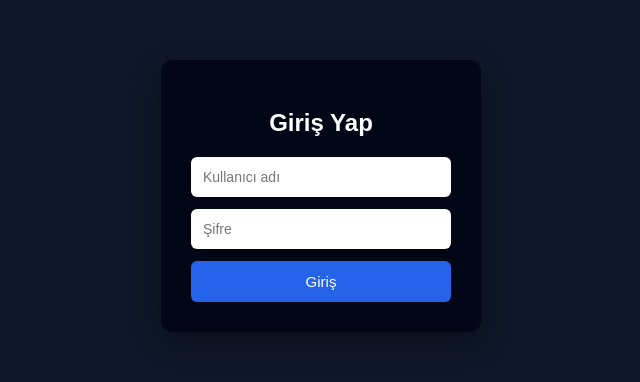
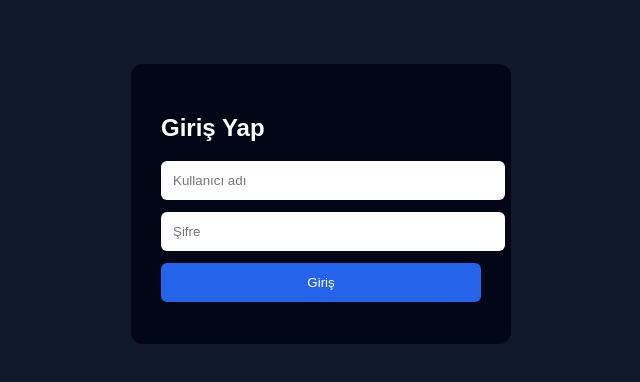
Before and after one commit to pinarsari20/call-center, a website: page public/login.html in a window 1280 px wide. Shown: the part 204-586 px from the top of the page, without its empty margins (319-959 px from the left). Drawn offline with Linux system fonts and the light colour scheme.

Commit message:
Replace login with simple form

```diff
--- a/public/login.html
+++ b/public/login.html
@@ -2,99 +2,24 @@
 <html lang="tr">
 <head>
 <meta charset="UTF-8">
-  <title>Yönetim Paneli Giriş</title>
-  <meta name="viewport" content="width=device-width, initial-scale=1.0">
-
+<title>Giriş</title>
 <style>
-    * {
-      box-sizing: border-box;
-    }
-
-    body {
-      margin: 0;
-      background: #0f172a;
-      color: #ffffff;
-      font-family: Arial, Helvetica, sans-serif;
-      display: flex;
-      justify-content: center;
-      align-items: center;
-      height: 100vh;
-    }
-
-    .login-box {
-      background: #020617;
-      padding: 30px;
-      border-radius: 12px;
-      width: 100%;
-      max-width: 320px;
-      box-shadow: 0 10px 30px rgba(0,0,0,0.4);
-    }
-
-    .login-box h2 {
-      text-align: center;
-      margin-bottom: 20px;
-    }
-
-    .login-box input {
-      width: 100%;
-      padding: 12px;
-      margin-bottom: 12px;
-      border: none;
-      border-radius: 6px;
-      outline: none;
-      font-size: 14px;
-    }
-
-    .login-box button {
-      width: 100%;
-      padding: 12px;
-      border: none;
-      border-radius: 6px;
-      background: #2563eb;
-      color: #fff;
-      font-size: 15px;
-      cursor: pointer;
-    }
-
-    .login-box button:hover {
-      background: #1d4ed8;
-    }
-
-    .error {
-      background: #7f1d1d;
-      color: #fecaca;
-      padding: 10px;
-      border-radius: 6px;
-      font-size: 13px;
-      margin-bottom: 12px;
-      text-align: center;
-      display: none;
-    }
+body{background:#0f172a;color:#fff;font-family:Arial;display:flex;justify-content:center;align-items:center;height:100vh}
+.box{background:#020617;padding:30px;border-radius:12px;width:320px}
+input,button{width:100%;padding:12px;margin-bottom:12px;border:none;border-radius:6px}
+button{background:#2563eb;color:#fff;cursor:pointer}
 </style>
 </head>
-
 <body>
 
-  <div class="login-box">
+<div class="box">
   <h2>Giriş Yap</h2>
-
-    <div id="errorBox" class="error">
-      Kullanıcı adı veya şifre hatalı
-    </div>
-
-    <form method="POST" action="/login">
-      <input type="text" name="kullanici_adi" placeholder="Kullanıcı adı" required>
-      <input type="password" name="sifre" placeholder="Şifre" required>
+  <form action="/login" method="POST">
+    <input name="username" placeholder="Kullanıcı adı">
+    <input name="password" type="password" placeholder="Şifre">
     <button type="submit">Giriş</button>
   </form>
 </div>
 
-  <script>
-    const params = new URLSearchParams(window.location.search);
-    if (params.get("error") === "1") {
-      document.getElementById("errorBox").style.display = "block";
-    }
-  </script>
-
 </body>
 </html>
```
Lines whose indentation alone changed are shown as unchanged.
